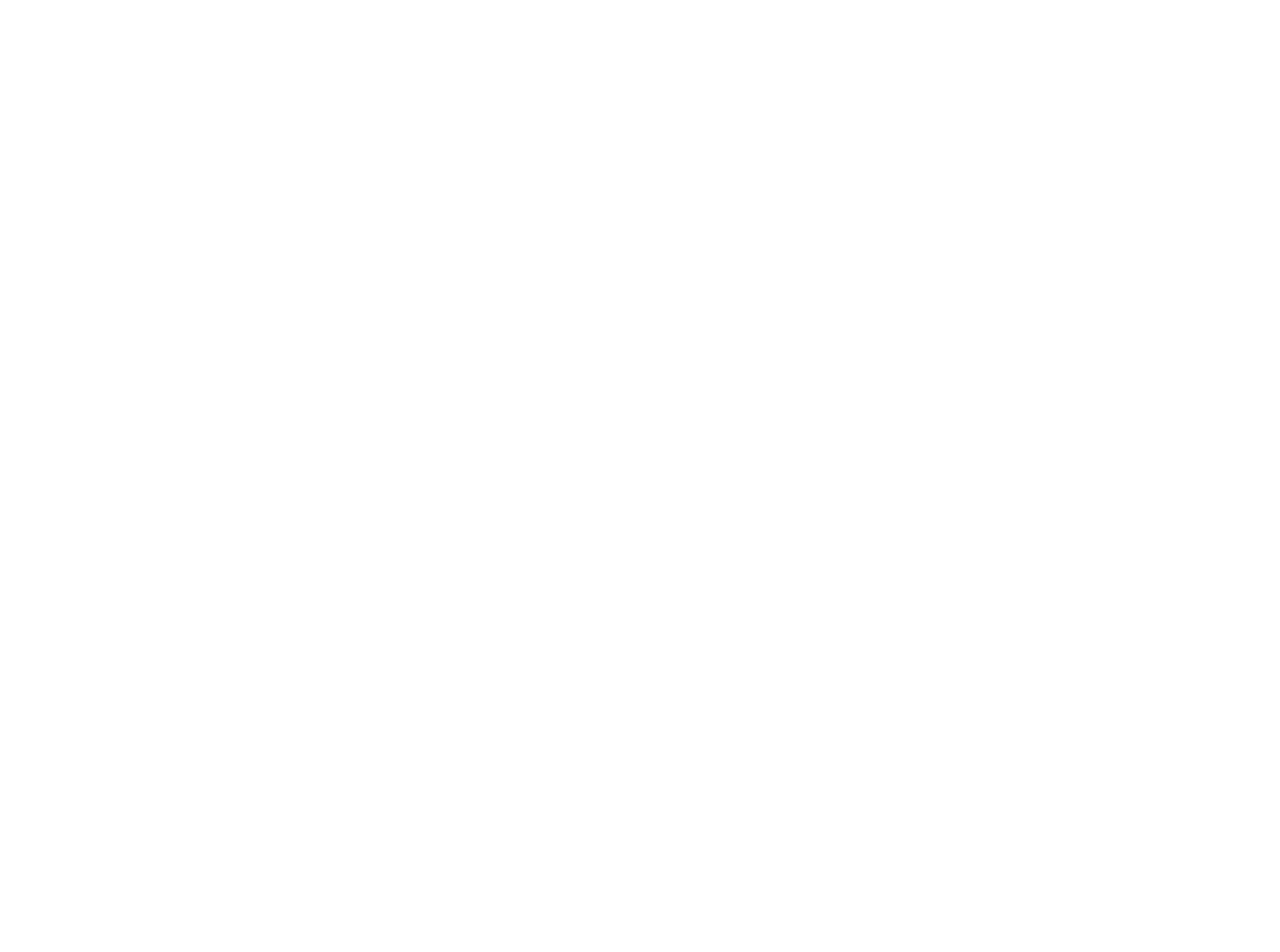
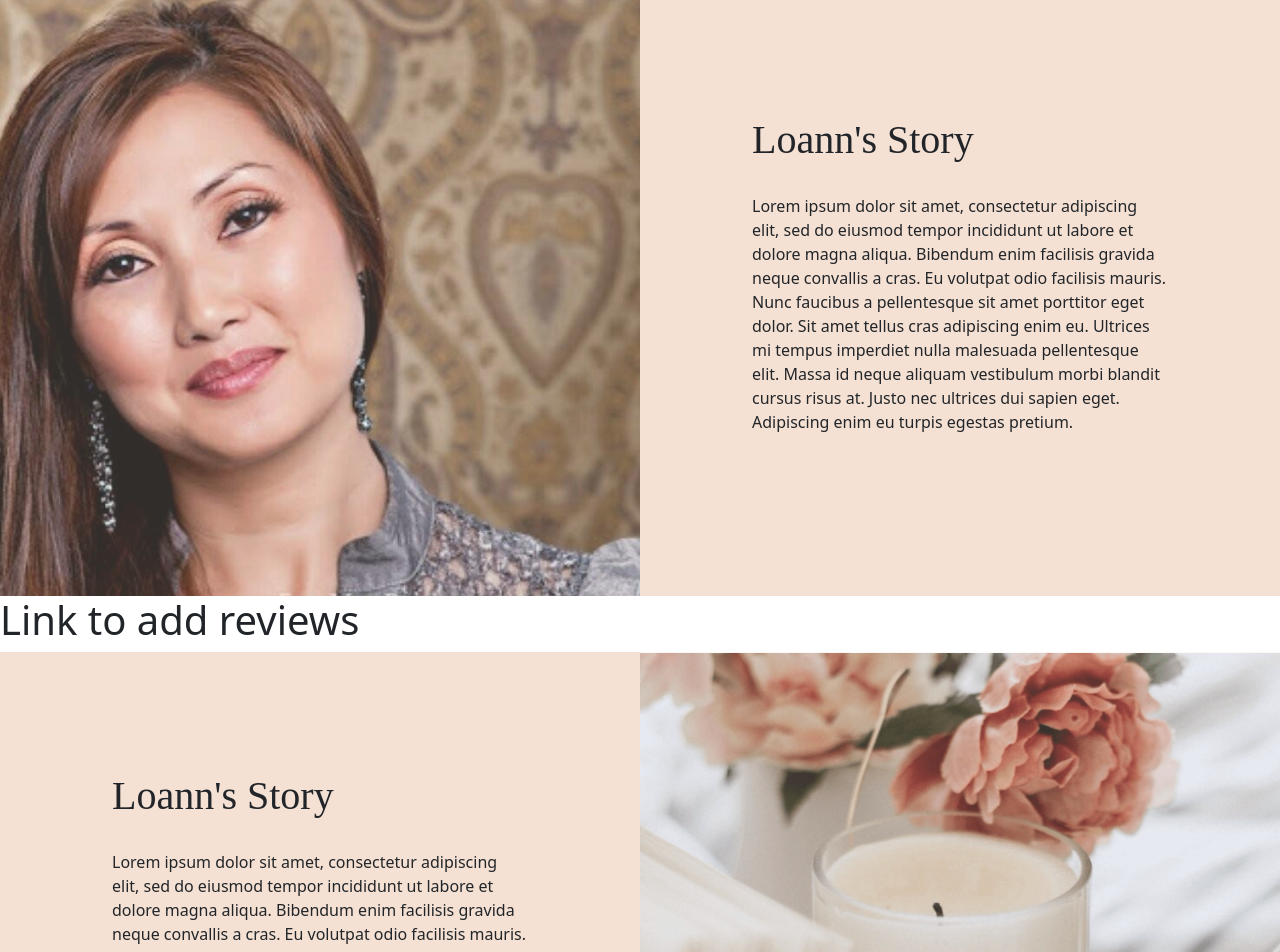
Before and after one commit to nurselaine/salon-front-end, a React (Create React App) app: page / in a window 1280 px wide. Shown: the part 1552-2504 px from the top of the page. Before the commit the page ends 1518 px from the top, so only its background shows below. Built offline with nearby package versions, Linux system fonts and the light colour scheme.

Commit message:
created filler sections about Loann

```diff
--- /dev/null
+++ b/src/component/AboutSection.css
@@ -0,0 +1,70 @@
+.section-container{
+  width: 100%;
+  height: 600px;
+  background-color: #f5e1d3;
+  display: flex;
+}
+  .section2-container{
+    flex-direction: row-reverse;
+    width: 100%;
+    height: 600px;
+    background-color: #f5e1d3;
+  }
+
+.photo-container {
+  width: 50%;
+  background-image: url('../../public/imgs/loann-image.jpg');
+  opacity: 0.8;
+  background-repeat: no-repeat;
+  background-size: cover;
+}
+  .photo2-container {
+    width: 50%;
+    background-image: url('../../public/imgs/candle-flower.jpg');
+    opacity: 0.8;
+    background-repeat: no-repeat;
+    background-size: cover;
+    height: 600px;
+    position: absolute;
+    right: 0;
+  }
+
+.section-info-container {
+  width: 50%;
+    padding-left: 60px;
+    padding-top: 120px;
+    padding-right: 60px;
+}
+  .section-info {
+    width: 80%;
+    margin: auto;
+  }
+  .section-info h3 {
+    margin-bottom: 30px;
+    font-size: 2.5rem;
+    font-family: ui-serif;
+  }
+
+
+  @media (max-width: 900px) {
+    .section-container{
+      display: block;
+    }
+    .photo-container{
+      display: block;
+      flex-direction: column;
+      width: 100%;
+      height: 600px;
+    }
+
+    .section-info-container{
+      display: block;
+      flex-direction: column;
+      width: 100%;
+      height: auto;
+      background-color: #f5e1d3;
+      margin-left: 0;
+      padding: 60px 30px 60px 30px;
+    }
+
+  }
--- /dev/null
+++ b/src/component/AboutSection.js
@@ -0,0 +1,20 @@
+import React from 'react';
+import './AboutSection.css';
+
+const AboutSection = (props) => {
+  console.log(props.url);
+  return (
+    <div className={props.direction === 'row' ? 'section-container' : 'section2-container'}>
+      <div className={props.direction === 'row' ? 'photo-container' : 'photo2-container'}>
+      </div>
+      <div className='section-info-container'>
+        <div className='section-info'>
+          <h3>Loann's Story</h3>
+          <p>{props.data}</p>
+        </div>
+      </div>
+    </div>
+  )
+}
+
+export default AboutSection;
--- a/src/component/Home.css
+++ b/src/component/Home.css
@@ -114,6 +114,10 @@
 }
 
 @media (max-width: 900px) {
+  .home-splash{
+    height: 400px;
+  }
+
   .hero-title {
     color: white;
     font-size: 1.5rem;
@@ -122,29 +126,39 @@
     margin-top: 40px;
     text-align: center;
   }
+
   .hero-btn-container {
     margin-top: 30px;
   }
+
   #book-btn{
     margin: 0.5rem 1rem;
   }
+
   #book-btn2{
     margin: 0.5rem 1rem;
   }
+
   #book-btn3 {
     margin: 0.5rem 1rem;
   }
-  /* .basic-info-container {
-    display: none;
-  } */
+
   .basic-info-section .active {
     background-color: #f5e1d3;
     display: block;
+  }
+
+  .service-menu-container{
+    width: 80%;
   }
 }
 
 /* Tablet view */
 @media (max-width: 650px) {
+  .home-splash{
+    height: 360px;
+  }
+
   .hero-title-container {
     color: white;
     /* border: red 1px solid; */
@@ -178,6 +192,7 @@
   .basic-info-container {
     display: none;
   }
+
 }
 
 /* @media (max-width: 600px) {
--- a/src/component/Home.js
+++ b/src/component/Home.js
@@ -4,6 +4,8 @@
 import Button from 'react-bootstrap/Button';
 import StoreInfo from './StoreInfo';
 import ServiceMenu from './ServiceMenu';
+import AboutSection from './AboutSection';
+import data from '../store_data.json';
 
 const Home = () => {
   return (
@@ -23,15 +25,25 @@
           </div>
         </div>
       </div>
-      <div id='basic-info-section' >
+      <section id='basic-info-section' >
         <StoreInfo />
-      </div>
-      <div className='service-menu-container'>
+      </section>
+      <section className='service-menu-container'>
         <ServiceMenu />
         <div id='service-btn-container'>
           <Button id='book-btn3' variant="dark">BOOK APPOINTMENT</Button>
         </div>
-      </div>
+      </section>
+      <section className='about-section-container'>
+        <AboutSection url='../../public/imgs/loann-image.jpg' alt='photo of Loann' data={data.about_loan.bio} direction='row'/>
+      </section>
+      <section>
+        <h1>Link to add reviews</h1>
+      </section>
+
+      <section className='about-section-container'>
+        <AboutSection url='../../public/imgs/candle-flower.jpg' alt='photo of candle' data={data.about_loan.bio} direction='row-reverse'/>
+      </section>
     </div>
   )
 }
--- a/src/component/Navbar.js
+++ b/src/component/Navbar.js
@@ -55,7 +55,6 @@
         </ul>
 
       </div>
-
       </div>
     </div>
   );
--- a/src/component/ServiceMenu.css
+++ b/src/component/ServiceMenu.css
@@ -14,10 +14,6 @@
   margin-top: 60px;
   margin-bottom: 30px;
 }
-
-/* button#uncontrolled-tab-example-tab-STYLING{
-  color:black;
-} */
 
 button.nav-link{
   color:black;
@@ -48,3 +44,14 @@
   border: none;
   border-bottom: 1px #dee2e6 solid;
 }
+
+
+@media (max-width: 650px) {
+  .service-menu-container{
+    width: 100%;
+  }
+
+  .service-title{
+    font-size: 2rem;
+  }
+}
--- a/src/store_data.json
+++ b/src/store_data.json
@@ -140,7 +140,7 @@
 ],
 
 "about_loan": {
-  "bio": "Lorem ipsum dolor sit amet, consectetur adipiscing elit, sed do eiusmod tempor incididunt ut labore et dolore magna aliqua. Bibendum enim facilisis gravida neque convallis a cras. Eu volutpat odio facilisis mauris. Nunc faucibus a pellentesque sit amet porttitor eget dolor. Sit amet tellus cras adipiscing enim eu. Ultrices mi tempus imperdiet nulla malesuada pellentesque elit. Massa id neque aliquam vestibulum morbi blandit cursus risus at. Justo nec ultrices dui sapien eget. Adipiscing enim eu turpis egestas pretium. Sit amet consectetur adipiscing elit pellentesque habitant morbi tristique senectus. Turpis egestas sed tempus urna et pharetra pharetra massa massa. Risus commodo viverra maecenas accumsan lacus. Dignissim enim sit amet venenatis urna cursus. Pellentesque pulvinar pellentesque habitant morbi tristique. Ut tristique et egestas quis ipsum suspendisse ultrices gravida. Amet luctus venenatis lectus magna fringilla urna porttitor. Tellus orci ac auctor augue mauris augue. Elementum integer enim neque volutpat ac.",
+  "bio": "Lorem ipsum dolor sit amet, consectetur adipiscing elit, sed do eiusmod tempor incididunt ut labore et dolore magna aliqua. Bibendum enim facilisis gravida neque convallis a cras. Eu volutpat odio facilisis mauris. Nunc faucibus a pellentesque sit amet porttitor eget dolor. Sit amet tellus cras adipiscing enim eu. Ultrices mi tempus imperdiet nulla malesuada pellentesque elit. Massa id neque aliquam vestibulum morbi blandit cursus risus at. Justo nec ultrices dui sapien eget. Adipiscing enim eu turpis egestas pretium.",
   "education_experience": "Lorem ipsum dolor sit amet, consectetur adipiscing elit, sed do eiusmod tempor incididunt ut labore et dolore magna aliqua. Bibendum enim facilisis gravida neque convallis a cras. Eu volutpat odio facilisis mauris. Nunc faucibus a pellentesque sit amet porttitor eget dolor. Sit amet tellus cras adipiscing enim eu. Ultrices mi tempus imperdiet nulla malesuada pellentesque elit. Massa id neque aliquam vestibulum morbi blandit cursus risus at. Justo nec ultrices dui sapien eget. Adipiscing enim eu turpis egestas pretium. Sit amet consectetur adipiscing elit pellentesque habitant morbi tristique senectus. Turpis egestas sed tempus urna et pharetra pharetra massa massa. Risus commodo viverra maecenas accumsan lacus. Dignissim enim sit amet venenatis urna cursus. Pellentesque pulvinar pellentesque habitant morbi tristique. Ut tristique et egestas quis ipsum suspendisse ultrices gravida. Amet luctus venenatis lectus magna fringilla urna porttitor. Tellus orci ac auctor augue mauris augue. Elementum integer enim neque volutpat ac."
 },
 
```
Also changed, not shown: public/imgs/candle-flower.jpg (added), public/imgs/loann-image.jpg (added).
